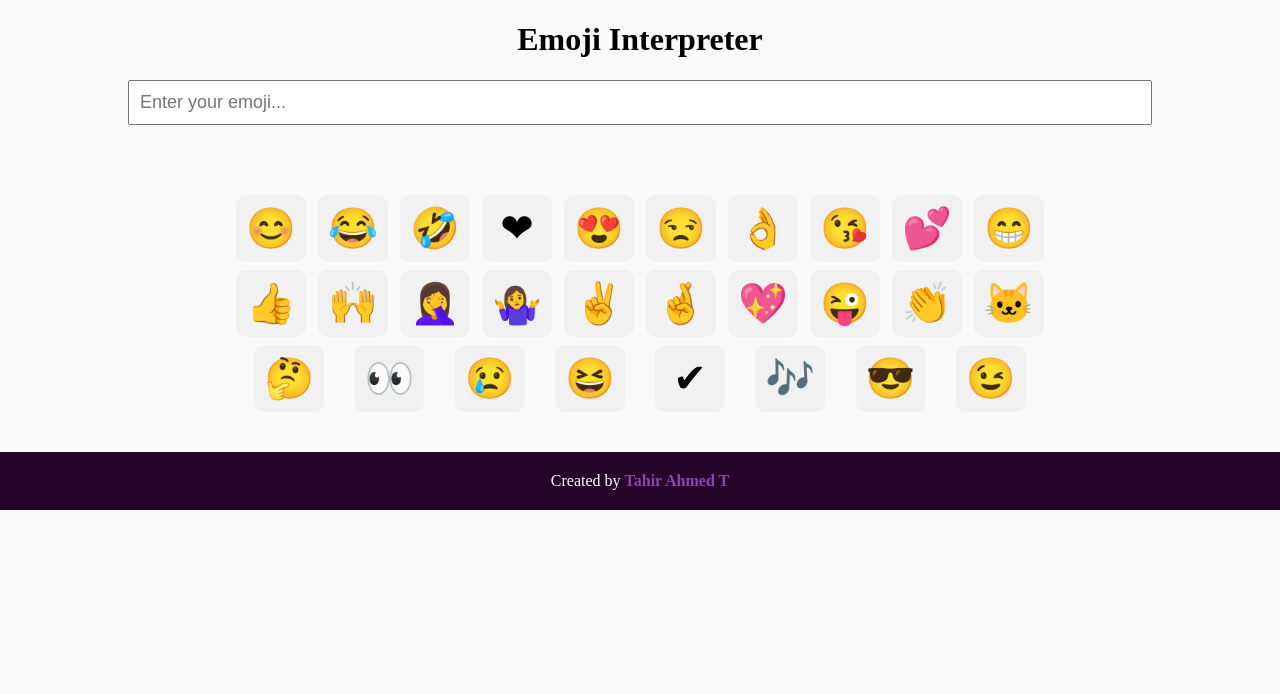
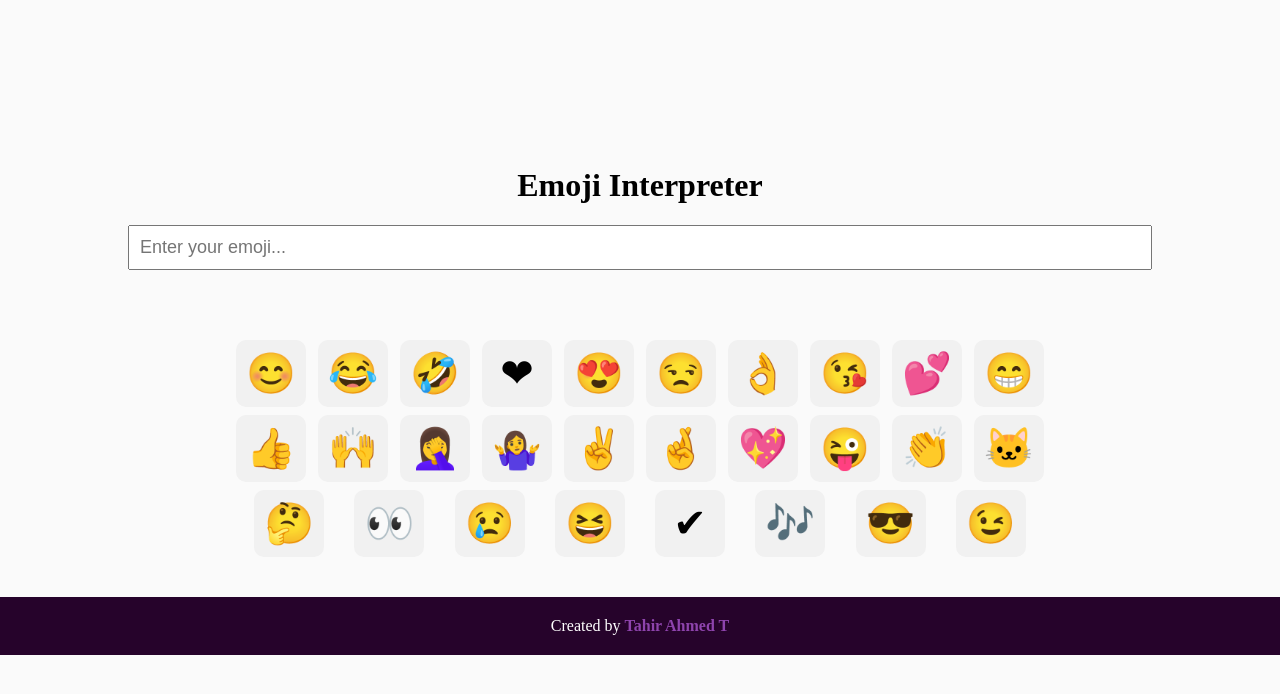
Before and after one commit to ttahm3d/noegcamp-markEight, a React (Create React App) app: page / in a window 1280 px wide. Shown: the top 694 px of the page. Built offline with nearby package versions, Linux system fonts and the light colour scheme.

Commit message:
Styles: fixed footer position

```diff
--- a/src/styles.css
+++ b/src/styles.css
@@ -8,6 +8,7 @@ body {
   flex-direction: column;
   justify-content: center;
   margin: 0;
+  min-height: 100vh;
   text-align: center;
 }
 
@@ -43,6 +44,7 @@ input {
 footer {
   padding: 20px;
   background-color: #26032b;
+  margin-top: auto;
   color: white;
 }
 
```
